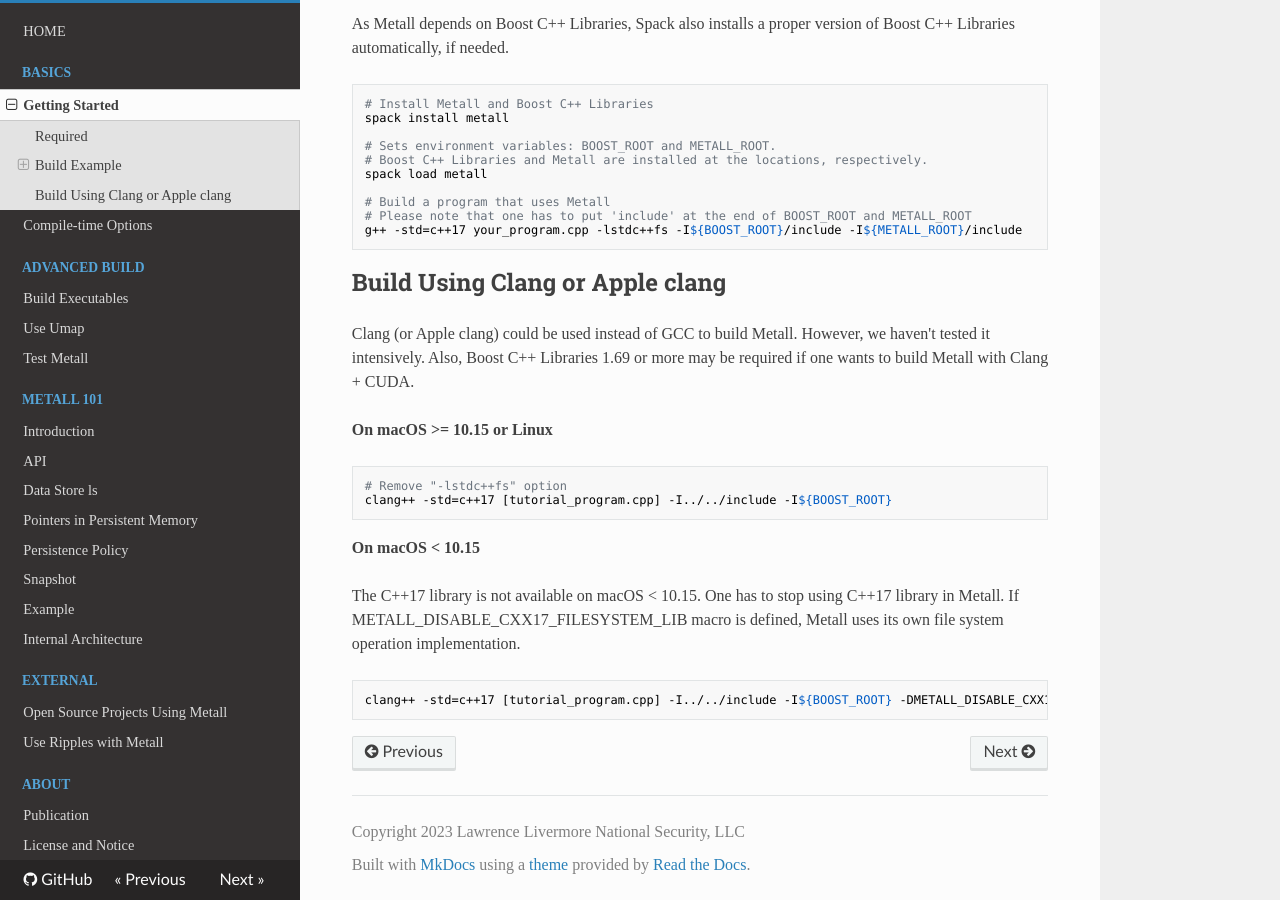
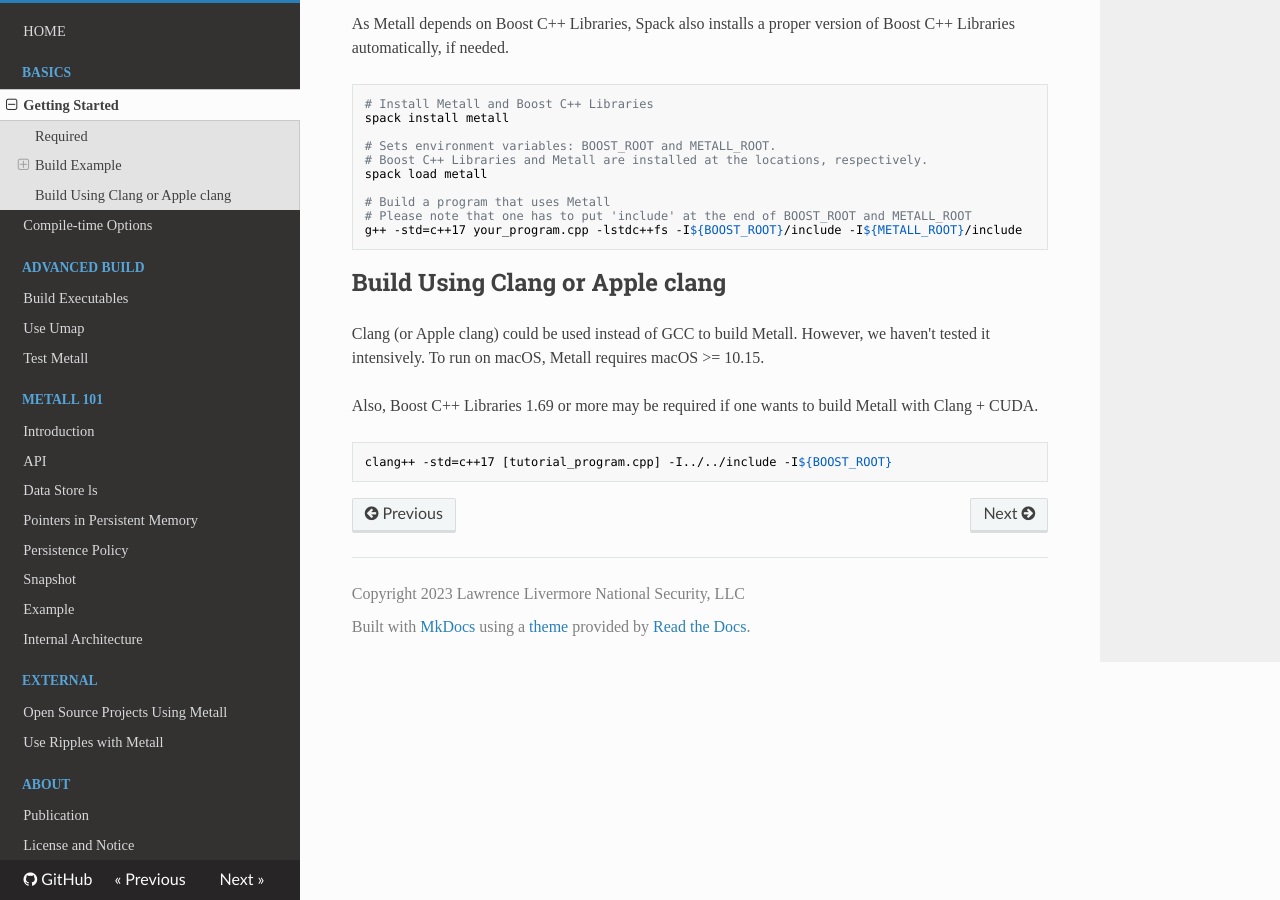
Before and after one commit to LLNL/metall, an MkDocs documentation site: the page built from docs/readthedocs/basics/getting_started.md, in a window 1280 px wide and 900 px high, scrolled down 1151 px. Built offline with MkDocs 1.6.1, drawn with Linux system fonts in a browser that asks for light colours; nearby versions of some CDN libraries.

Commit message:
Remove own file operation implementation
 - Depends on C++17 filesystem

````diff
--- a/docs/readthedocs/basics/getting_started.md
+++ b/docs/readthedocs/basics/getting_started.md
@@ -69,22 +69,11 @@ g++ -std=c++17 your_program.cpp -lstdc++fs -I${BOOST_ROOT}/include -I${METALL_RO
 
 Clang (or Apple clang) could be used instead of GCC to build Metall.
 However, we haven't tested it intensively.
+To run on macOS, Metall requires macOS >= 10.15.
+
 Also, Boost C++ Libraries 1.69 or more may be required
 if one wants to build Metall with Clang + CUDA.
 
-**On macOS >= 10.15 or Linux**
-
 ```bash
-# Remove "-lstdc++fs" option
 clang++ -std=c++17 [tutorial_program.cpp] -I../../include -I${BOOST_ROOT}
 ```
-
-**On macOS < 10.15**
-
-The C++17 <filesystem> library is not available on macOS < 10.15.
-One has to stop using C++17 <filesystem> library in Metall.
-If METALL_DISABLE_CXX17_FILESYSTEM_LIB macro is defined, Metall uses its own file system operation implementation.
-
-```bash
-clang++ -std=c++17 [tutorial_program.cpp] -I../../include -I${BOOST_ROOT} -DMETALL_DISABLE_CXX17_FILESYSTEM_LIB
-```
````
Also changed, not shown: CMakeLists.txt (+20 -26 lines), tutorial/hands_on/README.md (+1 -14 lines), tutorial/nvmw21/README.md (+1 -14 lines), 3 other files.
